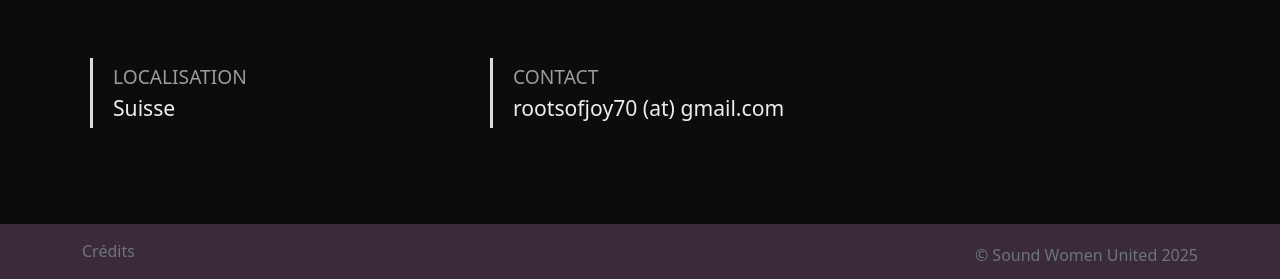
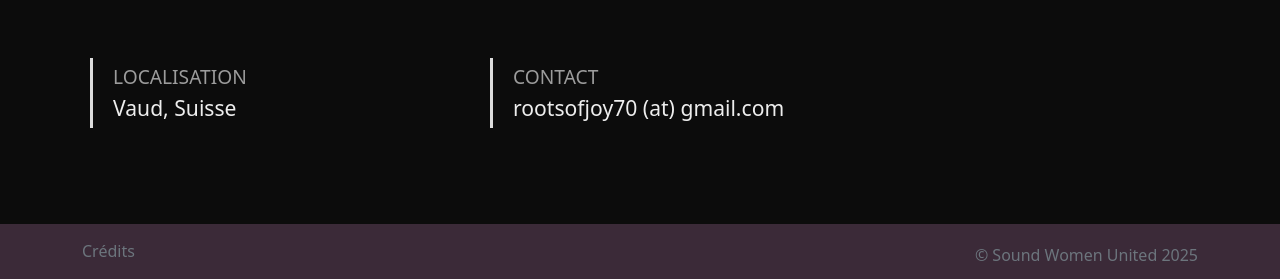
Before and after one commit to sabord/swu, a Jekyll site: the page built from docs/_artists/Roots_of_Joy.md, in a window 1280 px wide and 900 px high, scrolled down 518 px. Shown: the part 618-897 px from the top of the window. Built offline with Jekyll 4.4.1, drawn with Linux system fonts in a browser that asks for light colours.

Commit message:
Roots of joy, ajout canton Suisse

```diff
--- a/docs/_artists/Roots_of_Joy.md
+++ b/docs/_artists/Roots_of_Joy.md
@@ -9,7 +9,7 @@ tags:
 skills:
   - selecta
 location:
-  - Suisse
+  - Vaud, Suisse
 email: rootsofjoy70@gmail.com
 medias:
   - youtube-video-id:
```
